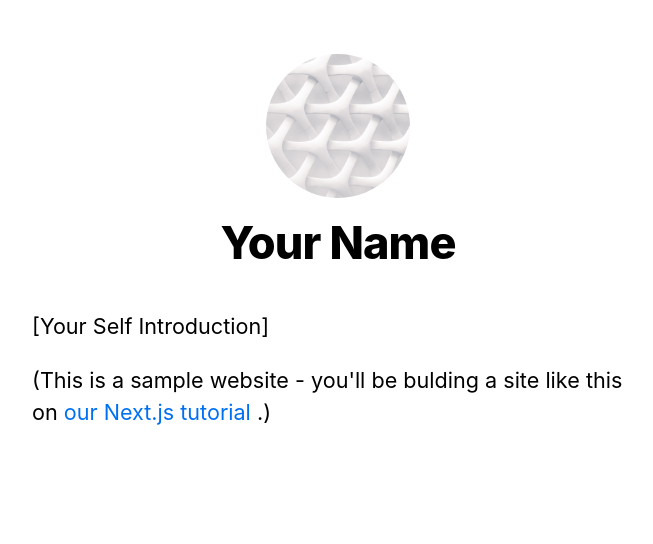
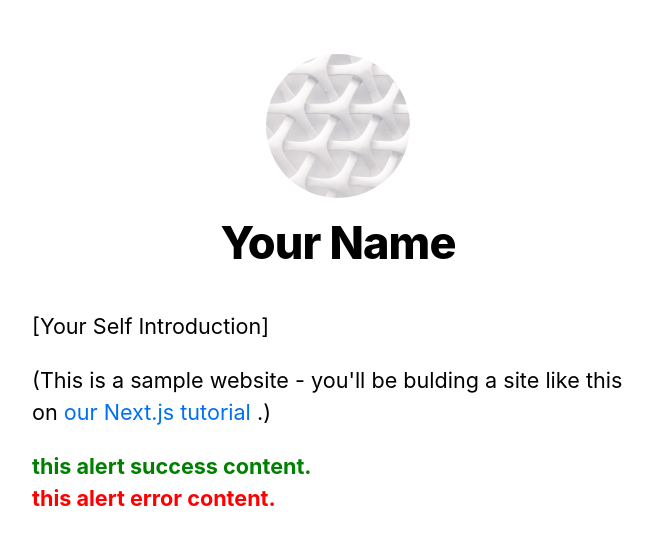
Before and after one commit to refrain62/nextjs-blog, a Next.js app: page / in a window 1280 px wide. Shown: the top 544 px of the page, without its empty margins (302-955 px from the left). Built offline with nearby package versions, Linux system fonts and the light colour scheme.

Commit message:
classnames ライブラリを使用した　クラスの切替実装例

```diff
--- /dev/null
+++ b/components/alert.js
@@ -0,0 +1,15 @@
+import styles from './alert.module.css'
+import cn from 'classnames'
+
+export default function Alert({ children, type }) {
+  return (
+    <div
+      className={cn({
+        [ styles.success ]: type === 'success',
+        [ styles.error ]: type === 'error'
+      })}
+    >
+      { children }
+    </div>
+  )
+}
--- /dev/null
+++ b/components/alert.module.css
@@ -0,0 +1,9 @@
+.success {
+    color: green;
+    font-weight: bold;
+}
+
+.error {
+    color: red;
+    font-weight: bold;
+}
--- a/package.json
+++ b/package.json
@@ -6,6 +6,7 @@
     "start": "next start"
   },
   "dependencies": {
+    "classnames": "^2.3.1",
     "next": "latest",
     "react": "17.0.2",
     "react-dom": "17.0.2"
--- a/pages/index.js
+++ b/pages/index.js
@@ -1,6 +1,7 @@
 import Head from 'next/head'
 import Layout, { siteTitle } from '../components/layout'
 import utilStyles from '../styles/utils.module.css'
+import Alert from '../components/alert'
 
 export default function Home() {
   return (
@@ -15,6 +16,9 @@
           (This is a sample website - you'll be bulding a site like this on{' '}
             <a href="https://nextjs.org/learn">our Next.js tutorial</a> .)
         </p>
+
+        <Alert type="success">this alert success content.</Alert>
+        <Alert type="error">this alert error content.</Alert>
       </section>
 
     </Layout>
```
Also changed, not shown: 1 other file (tests, documents, lock files or other folders).
